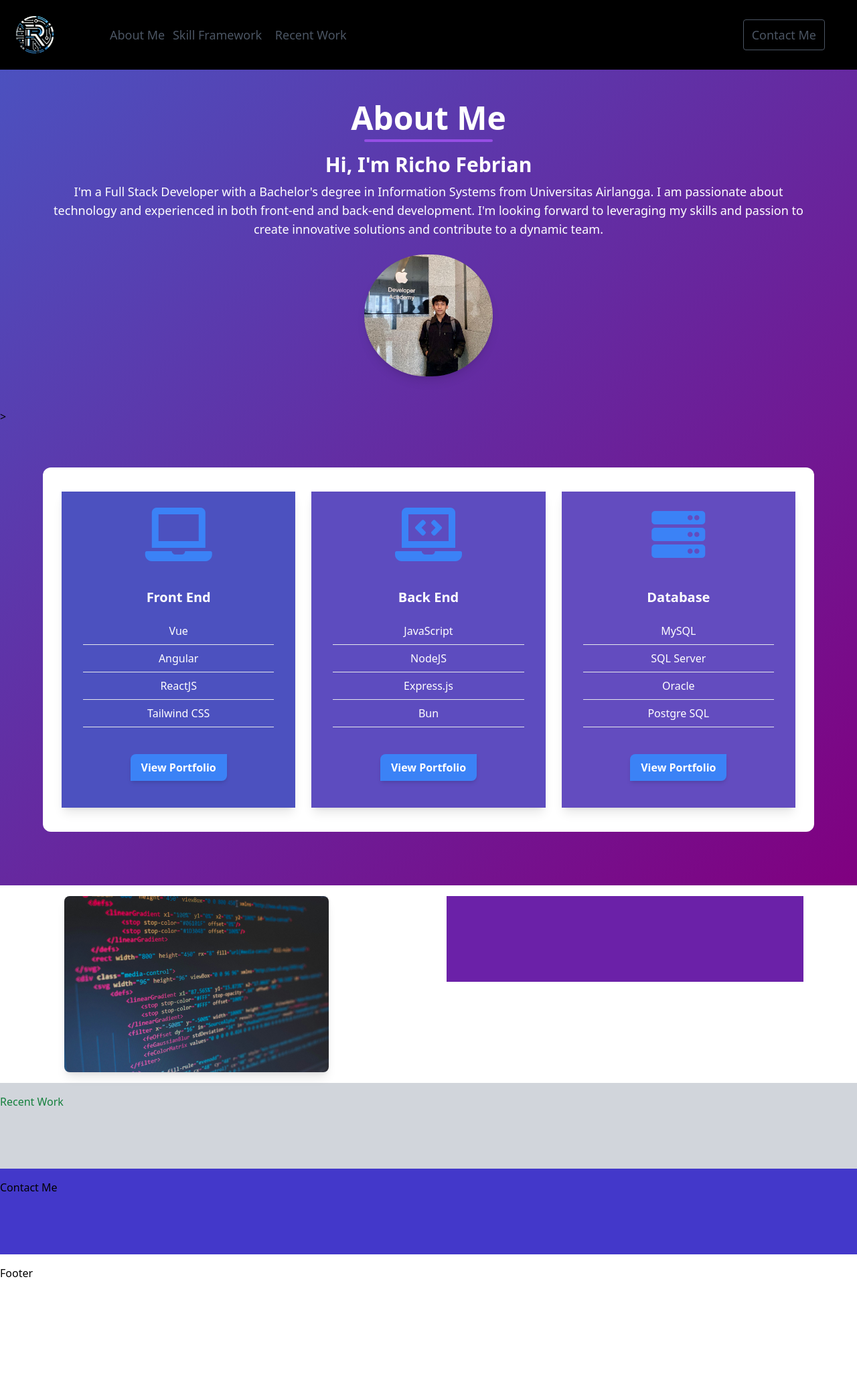
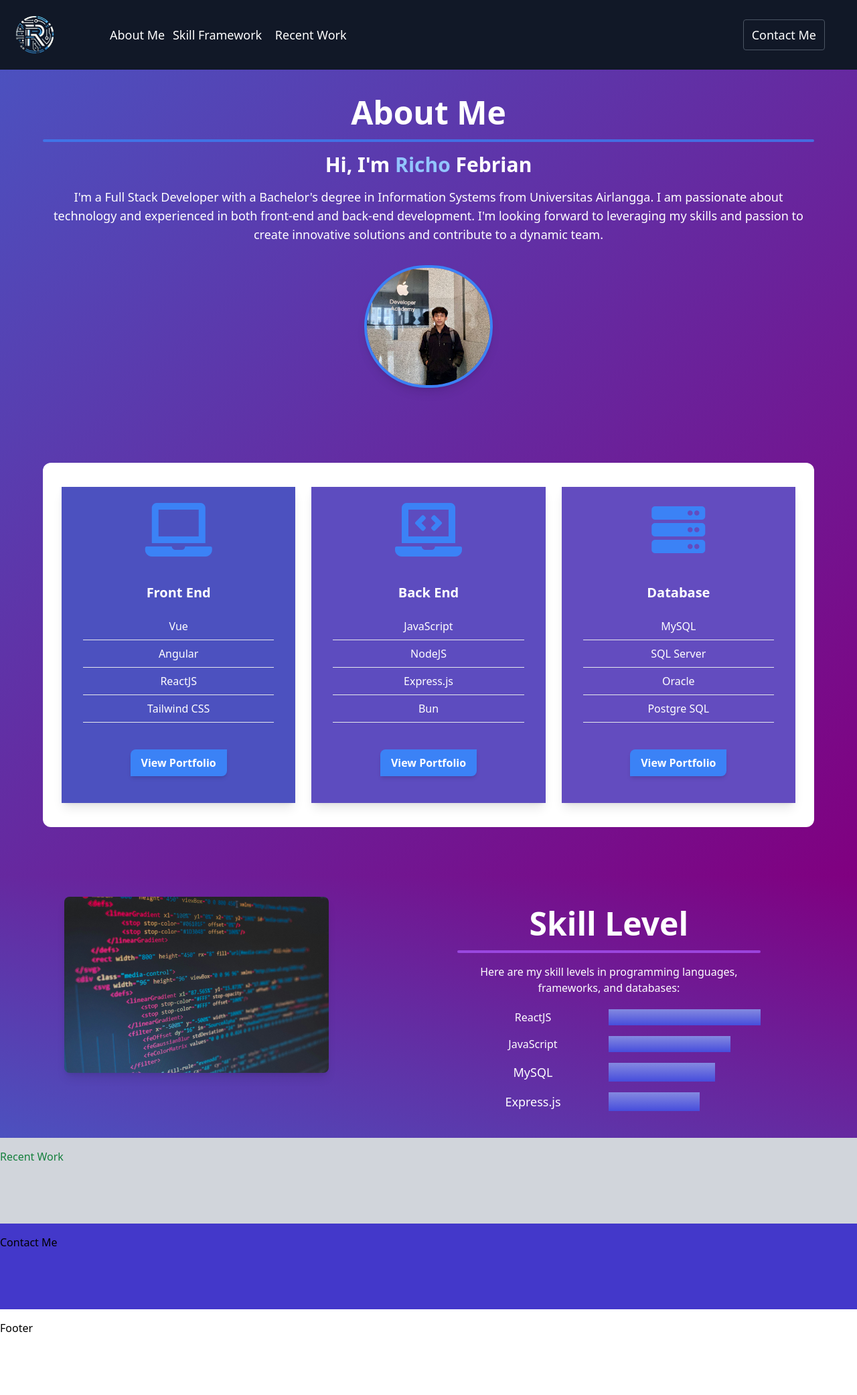
Before and after one commit to richofal/portfolio-tailwindcss, a website: page public/index.html in a window 1280 px wide. Shown: the whole page at 67% size. Before the commit the page ends 2001 px from the top, so only its background shows below. Drawn offline with Linux system fonts and the light colour scheme.

Commit message:
Build and style 'Skill Level' Section - Part 2.

```diff
--- a/public/index.html
+++ b/public/index.html
@@ -10,11 +10,17 @@
       .gradient {
         background-image: linear-gradient(to bottom right, #4c51bf, purple);
       }
+      .gradient2 {
+        background-image: linear-gradient(to bottom left, purple, #4c51bf);
+      }
+      .gradient-skill{
+        background-image: linear-gradient(#8489e0, #464ddc);
+      }
     </style>
   </head>
   <body>
     <section class="w-screen mx-auto">
-      <nav class="flex flex-wrap p-3 justify-between bg-black w-full top-0 left-0 right-0 z-50">
+      <nav class="flex flex-wrap p-3 justify-between bg-gray-900 w-full top-0 left-0 right-0 z-50">
         <div class="flex flex-shrink-0 mr-6">
           <img src="/public/images/logo.png" alt="" class="h-auto w-20 mr-6"/>
         </div>
@@ -40,19 +46,19 @@
           </a>
         </div>
         <div class="w-full block flex-grow lg:flex lg:items-center lg:w-auto px-6">
-          <div class="text-sm lg:flex-grow">
-            <a href="#about" class="block mt-4 lg:inline-block lg:mt-0 text-gray-600 hover:text-gray-900 text-sm lg:text-lg mr-2 py-1">
+          <div class="text-sm lg:flex-grow text-white">
+            <a href="#about" class="block mt-4 lg:inline-block lg:mt-0 hover:text-gray-900 text-sm lg:text-lg mr-2 py-1">
               About Me
             </a>
-            <a href="#skill" class="block mt-4 lg:inline-block lg:mt-0 text-gray-600 hover:text-gray-900 text-sm lg:text-lg mr-4 py-1">
+            <a href="#skill" class="block mt-4 lg:inline-block lg:mt-0 hover:text-gray-900 text-sm lg:text-lg mr-4 py-1">
               Skill Framework
             </a>
-            <a href="#recent" class="block mt-4 lg:inline-block lg:mt-0 text-gray-600 hover:text-gray-900 text-sm lg:text-lg mr-4 py-1">
+            <a href="#recent" class="block mt-4 lg:inline-block lg:mt-0 hover:text-gray-900 text-sm lg:text-lg mr-4 py-1">
               Recent Work
             </a>
           </div>
-          <div class="px-3">
-            <a href="#" class="inline-block text-sm lg:text-lg px-3 py-2 rounded text-gray-600 border border-gray-600 hover:border-transparent hover:text-white hover:bg-indigo-700 mt-4 lg:mt-0">
+          <div class="px-3 text-white">
+            <a href="#" class="inline-block text-sm lg:text-lg px-3 py-2 rounded border border-gray-600 hover:border-transparent hover:text-white hover:bg-indigo-700 mt-4 lg:mt-0">
               Contact Me
             </a>
           </div>
@@ -60,14 +66,14 @@
       </nav>
     </section>
 
-    <section class="w-screen mx-auto py-4 gradient">
+    <section class="w-screen mx-auto py-2 gradient">
       <div class="px-16 py-8 text-center text-white">
         <h1 class="w-full text-5xl font-bold">About Me</h1>
         <div class="mb-4">
-          <div class="bg-purple-500 w-1/6 my-2 opacity-75 rounded h-1 mx-auto"></div>
+          <div class="bg-blue-500 my-4 opacity-75 rounded h-1 mx-auto"></div>
         </div>
-        <h2 class="text-3xl font-bold mb-2">Hi, I'm Richo Febrian</h2>
-        <h3 class="text-lg mb-2">
+        <h2 class="text-3xl font-bold mb-4">Hi, I'm <span class="text-blue-300">Richo </span>Febrian</h2>
+        <h3 class="text-lg mb-4">
           I'm a Full Stack Developer with a Bachelor's degree in Information
           Systems from Universitas Airlangga. I am passionate about technology
           and experienced in both front-end and back-end development. I'm
@@ -76,10 +82,10 @@
         </h3>
         <div class="w-full">
           <div class="px-4 py-4">
-            <img src="/public/images/about-me.jpg" alt="Profile" class="shadow-lg rounded-full max-w-full mx-auto text-center w-48"/>
+            <img src="/public/images/about-me.jpg" alt="Profile" class="shadow-lg rounded-full border-4  border-blue-500 max-w-full mx-auto text-center w-48"/>
           </div>
         </div>
-      </div>>
+      </div>
       <div class="grid grid-cols-1 md:grid-cols-3 bg-white px-4 py-6 m-16 rounded-xl">
         <div class="max-w-full shadow-lg px-4 py-6 bg-[#4c51bf] m-3 text-center">
           <i class="fas fa-laptop text-blue-500 fa-5x mb-6"></i>
@@ -135,18 +141,44 @@
       </div>
     </section>
 
-    <section class="w-screen mx-auto py-4 bg-white">
+    <section class="w-screen mx-auto gradient2 py-8">
       <div class="flex flex-wrap">
         <div class="w-full md:w-4/12 ml-auto mr-auto px-4">
           <img src="/public/images/picture-2.jpeg" class="max-w-full rounded-lg shadow-lg">
         </div>
-        <div class="w-full md:w-5/12 ml-auto mr-auto px-4 bg-purple-800 h-32"></div>
+        <div class="w-full md:w-5/12 ml-auto mr-auto px-4">
+          <div class="md:pr-12">
+            <h1 class="w-full my-4 text-5xl font-bold text-center text-white">Skill Level</h1>
+            <div class="mb-4">
+              <div class="h-1 mx-auto bg-purple-500 opacity-75 my-0 mx-0 rounded"></div>
+            </div>
+            <p class="mt-4 text-md text-white text-center text-bold">
+              Here are my skill levels in programming languages, frameworks, and databases:
+            </p>
+            <ul class="list-none mt-3 text-white text-center">
+              <li class="grid grid-cols-2 py-2">
+                <p class="text-l">ReactJS</p>
+                <div class="gradient-skill w-7/8"></div>
+              </li>
+              <li class="grid grid-cols-2 py-2">
+                <p class="text-l">JavaScript</p>
+                <div class="gradient-skill w-[80%]"></div>
+              </li>
+              <li class="grid grid-cols-2 py-2">
+                <p class="text-lg">MySQL</p>
+                <div class="gradient-skill w-[70%]"></div>
+              </li>
+              <li class="grid grid-cols-2 py-2">
+                <p class="text-lg">Express.js</p>
+                <div class="gradient-skill w-[60%]"></div>
+              </li>
+            </ul>
+          </div>
+        </div>
       </div>
     </section>
 
-    <section
-      class="w-screen mx-auto py-4 bg-gray-300 h-32 text-indigo-900 lg:text-green-700"
-    >
+    <section class="w-screen mx-auto py-4 bg-gray-300 h-32 text-indigo-900 lg:text-green-700">
       Recent Work
     </section>
 
```
Also changed, not shown: public/css/style.css.
